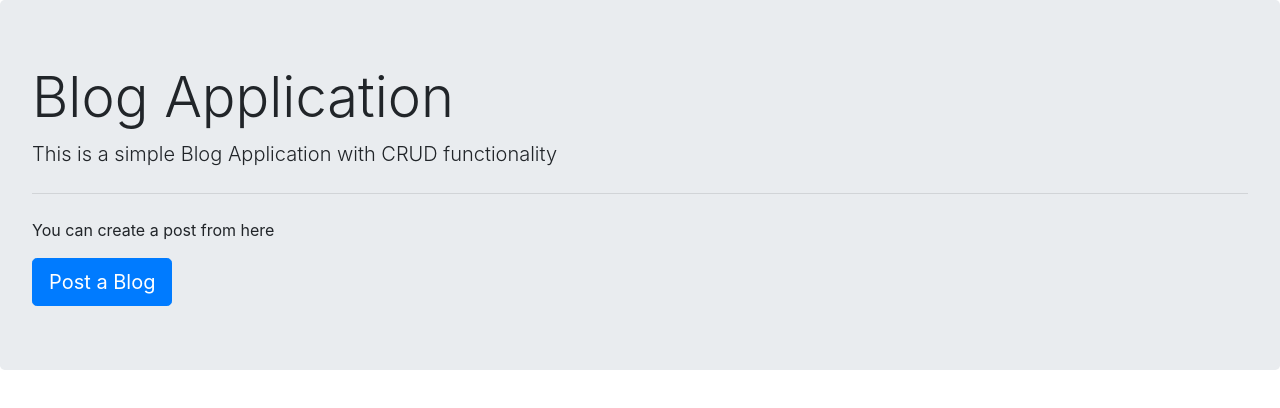
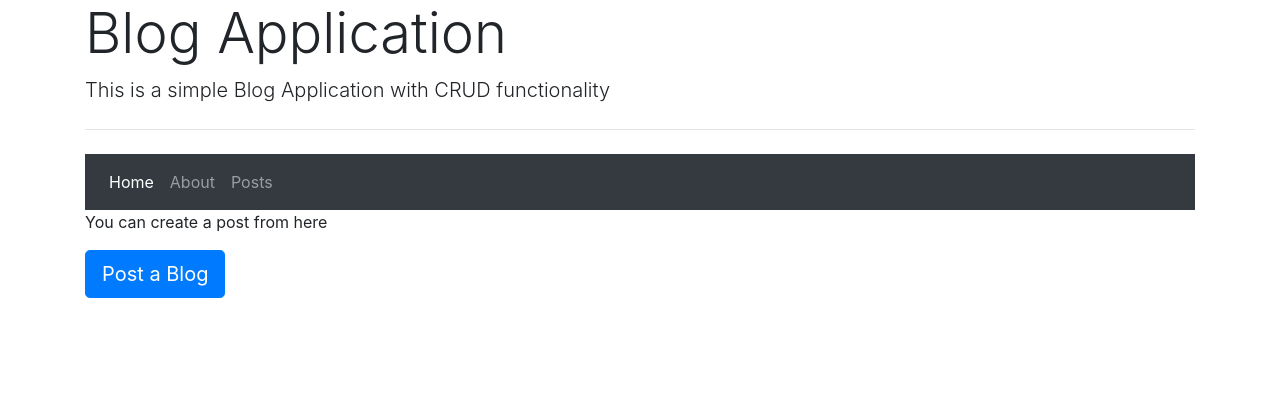
Before and after one commit to DibashMajumder/blog-application, an Angular app in the folder frontend/: page /home in a window 1280 px wide. Shown: the top 408 px of the page. Built offline with nearby package versions, Linux system fonts and the light colour scheme; no server answers.

Commit message:
updated home page

```diff
--- a/frontend/src/app/app.component.css
+++ b/frontend/src/app/app.component.css
@@ -0,0 +1,3 @@
+body {
+    background-image: url('./assets/img/blog-background.jpg') center no-repeat cover;
+}
--- a/frontend/src/app/app.component.html
+++ b/frontend/src/app/app.component.html
@@ -1,7 +1,25 @@
-<div class="jumbotron">
+<div class="container">
   <h1 class="display-4">Blog Application</h1>
   <p class="lead">This is a simple Blog Application with CRUD functionality</p>
   <hr class="my-4">
+  <nav class="navbar navbar-expand-lg navbar-dark bg-dark">
+  <button class="navbar-toggler" type="button" data-toggle="collapse" data-target="#navbarNav" aria-controls="navbarNav" aria-expanded="false" aria-label="Toggle navigation">
+    <span class="navbar-toggler-icon"></span>
+  </button>
+  <div class="collapse navbar-collapse" id="navbarNav">
+    <ul class="navbar-nav">
+      <li class="nav-item active">
+        <a class="nav-link" href="#">Home <span class="sr-only">(current)</span></a>
+      </li>
+      <li class="nav-item">
+        <a class="nav-link" href="#">About</a>
+      </li>
+      <li class="nav-item">
+        <a class="nav-link" href="#">Posts</a>
+      </li>
+    </ul>
+  </div>
+</nav>
   <p>You can create a post from here</p>
   <a class="btn btn-primary btn-lg" [routerLink]="['/create']" role="button">Post a Blog</a>
 </div>
--- a/frontend/src/app/home/home.component.css
+++ b/frontend/src/app/home/home.component.css
@@ -0,0 +1,3 @@
+body {
+    background-image: url('../assets/img/blog-background.jpg');
+}
```
Also changed, not shown: frontend/src/app/assets/img/blog-background.jpg (added).
